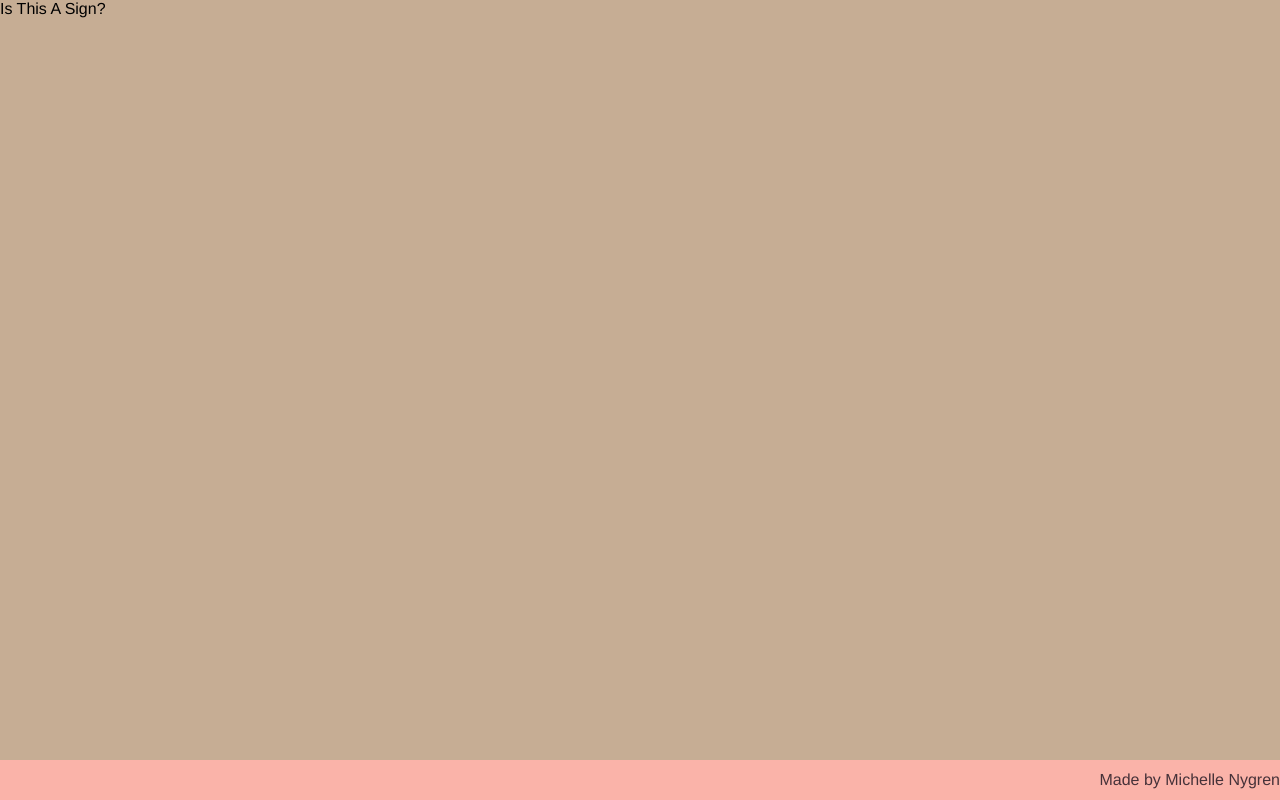
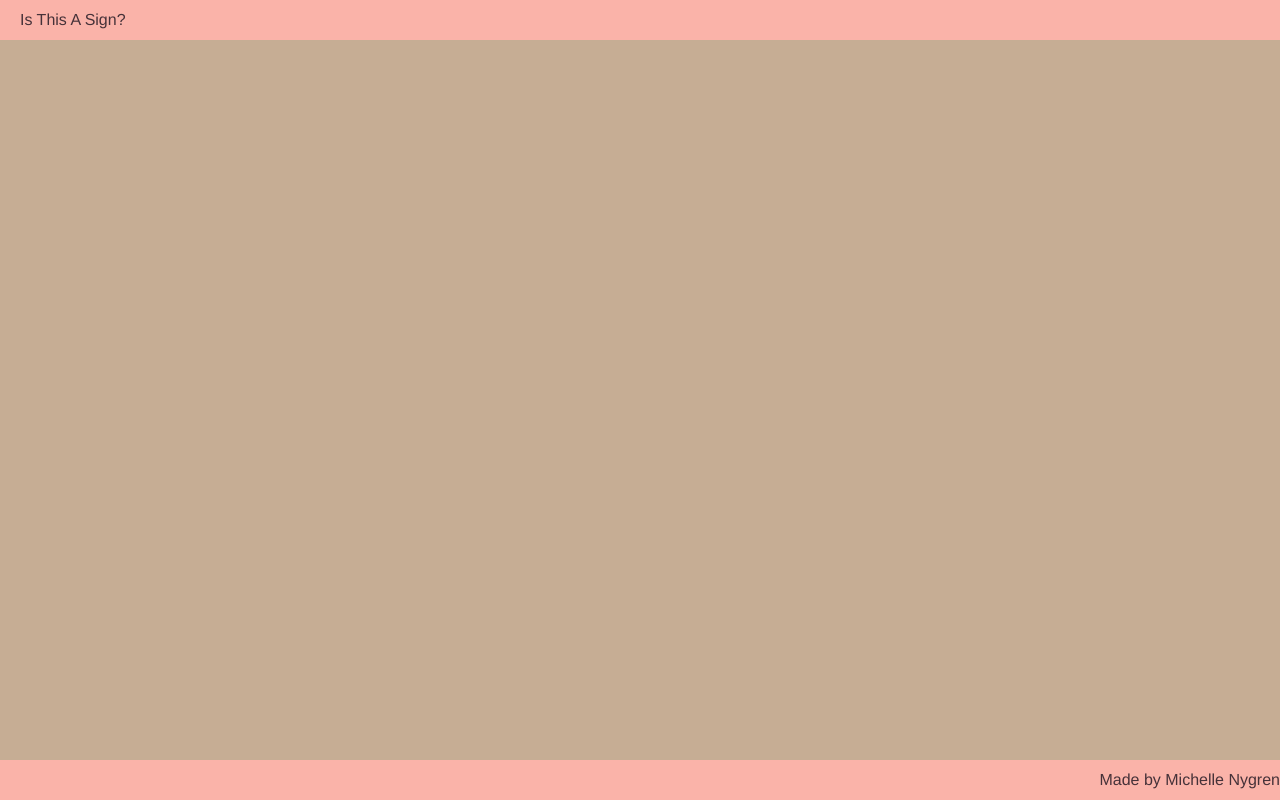
Before and after one commit to michellerenehey/react-zodiak, a React (Create React App) app: page / in a window 1280 px wide. Built offline with nearby package versions, Linux system fonts and the light colour scheme.

Commit message:
restyled header

```diff
--- a/src/components/Header/Header.css
+++ b/src/components/Header/Header.css
@@ -0,0 +1,8 @@
+header {
+  color: var(--color4);
+  height: 40px;
+  background-color: var(--color1);
+  display: flex;
+  align-items: center;
+  padding-left: 20px;
+}
```
